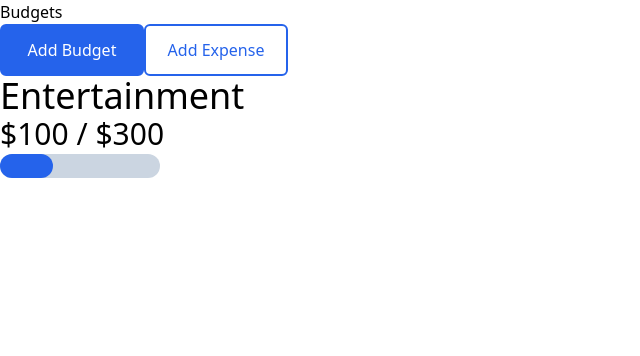
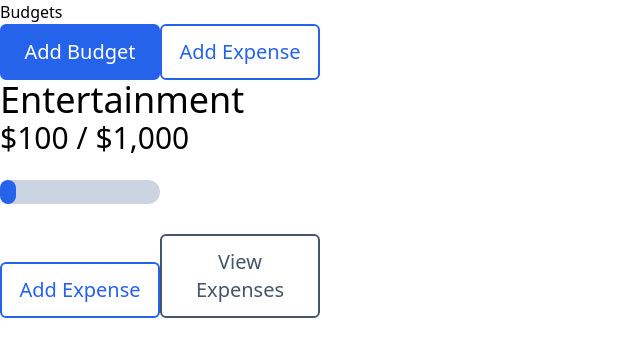
Before and after one commit to erikzon/budget-app, a Vue app: page / in a window 1280 px wide. Shown: the top 356 px of the page, without its empty margins (0-640 px from the left). Built offline with nearby package versions, Linux system fonts and the light colour scheme.

Commit message:
start adding budget logic

```diff
--- a/package.json
+++ b/package.json
@@ -7,6 +7,7 @@
     "preview": "vite preview"
   },
   "dependencies": {
+    "uuid": "^8.3.2",
     "vue": "^3.2.25"
   },
   "devDependencies": {
--- a/src/App.vue
+++ b/src/App.vue
@@ -9,7 +9,7 @@ import BudgetCard from './components/BudgetCard.vue'
       <button class="button">Add Expense</button>
   </header>
   <main class="grid grid-cols-2 gap-2 items-start p-4">
-    <BudgetCard name="Entertainment" amount=100 max=300 />
+    <BudgetCard name="Entertainment" :amount="100" :max="1000" :grey="false" />
   </main>
 </template>
 
--- a/src/components/BudgetCard.vue
+++ b/src/components/BudgetCard.vue
@@ -4,14 +4,35 @@ import { currencyFormatter } from "../utils";
 defineProps({
     name: String,
     amount: Number,
-    max: Number
+    max: Number,
+    grey: Boolean
 })
+
+function status(amount, max) {
+    const ratio = amount / max;
+    if (ratio < 0.5) {
+        return "default"
+    }
+    if (ratio < 0.75) {
+        return "warning"
+    }
+    return "danger"
+}
+
+function cardBackground(amount, max, grey) {
+    if (amount >= max) {
+        return "red_background"
+    }
+    if (grey) {
+        return "grey_background"
+    }
+}
 </script>
 
 <template>
     <section
-        class="p-8 border-slate-500 border-2 flex rounded-md
-        justify-between align-baseline font-normal mb-3 flex-wrap"
+        class="p-8 border-slate-500 border-2 flex rounded-md justify-between align-baseline font-normal mb-3 flex-wrap"
+        :class="[cardBackground(amount, max, grey)]"
     >
         <h2>{{ name }}</h2>
         <h3>
@@ -20,17 +41,46 @@ defineProps({
                 class="text-slate-500 text-2xl"
             >{{ currencyFormatter.format(max) }}</span>
         </h3>
-        <progress :value="amount" :max="max" class="basis-full"></progress>
+        <progress
+            :id="name"
+            :value="amount"
+            :max="max"
+            class="basis-full"
+            :class="[status(amount, max)]"
+        ></progress>
+        <div class="flex gap-4 items-end ml-auto">
+            <button class="button">Add Expense</button>
+            <button class="button secondary">View Expenses</button>
+        </div>
     </section>
 </template>
 
 <style scoped>
-progress::-webkit-progress-bar {
-    @apply bg-slate-300 rounded-2xl h-6 mb-2
+progress{
+    @apply my-6 h-6
 }
 
-progress::-webkit-progress-value {
-    @apply bg-blue-600 rounded-2xl
+progress::-webkit-progress-bar {
+    @apply bg-slate-300 rounded-2xl;
+}
+
+.default::-webkit-progress-value {
+    @apply bg-blue-600 rounded-2xl;
+}
+
+.warning::-webkit-progress-value {
+    @apply bg-yellow-600 rounded-2xl;
+}
+
+.danger::-webkit-progress-value {
+    @apply bg-red-600 rounded-2xl;
+}
+
+.grey_background {
+    @apply bg-slate-100;
+}
+.red_background {
+    @apply bg-red-200;
 }
 
 h2 {
--- a/src/index.css
+++ b/src/index.css
@@ -3,10 +3,14 @@
 @tailwind utilities;
 
 .button{
-    @apply w-36 p-3 border-2 border-blue-600 bg-white text-blue-600
+    @apply w-40 p-3 border-2 text-xl border-blue-600 bg-white text-blue-600
       rounded-md hover:bg-blue-600 hover:text-white;
 }
 
 .primary {
     @apply bg-blue-600 text-white hover:bg-blue-700;
 }
+
+.secondary {
+    @apply border-slate-600 text-slate-600 hover:bg-slate-600;
+}
```
Also changed, not shown: src/contexts/useBudgets.js (added, +36 -0 lines), 1 other file (tests, documents, lock files or other folders).
